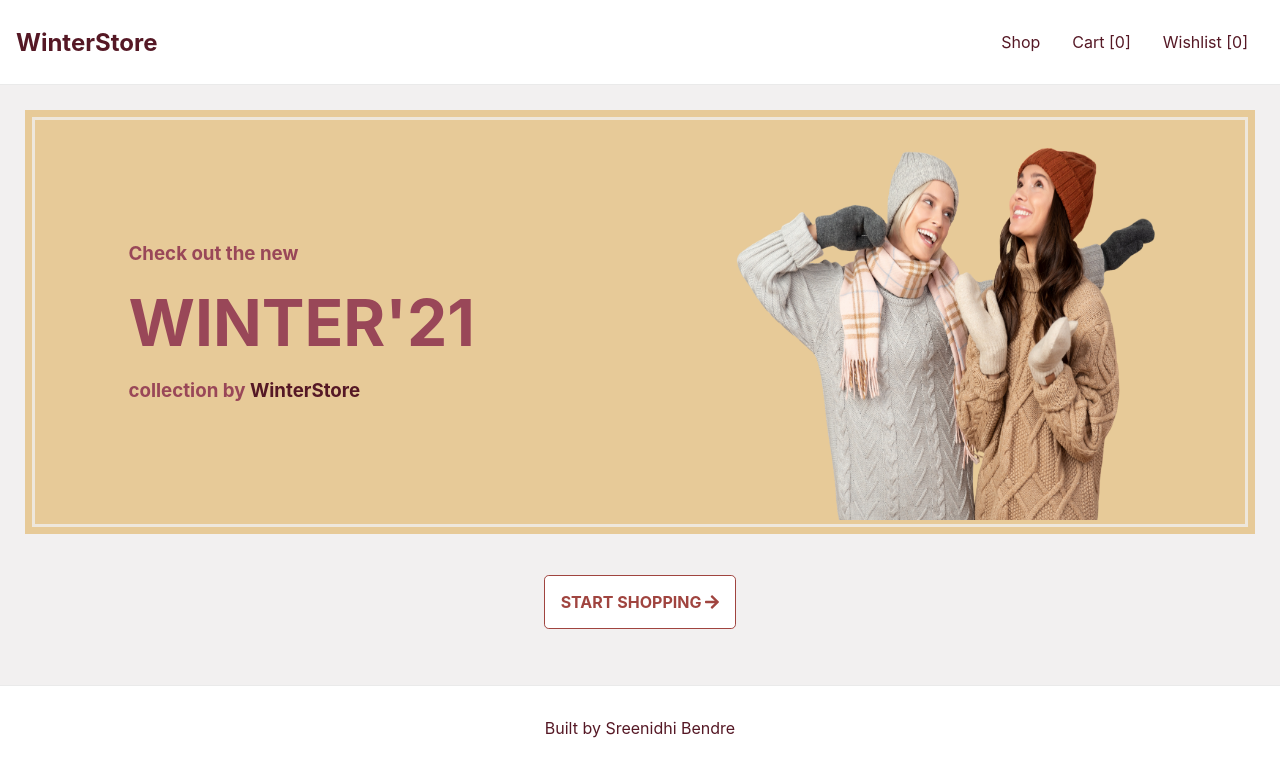
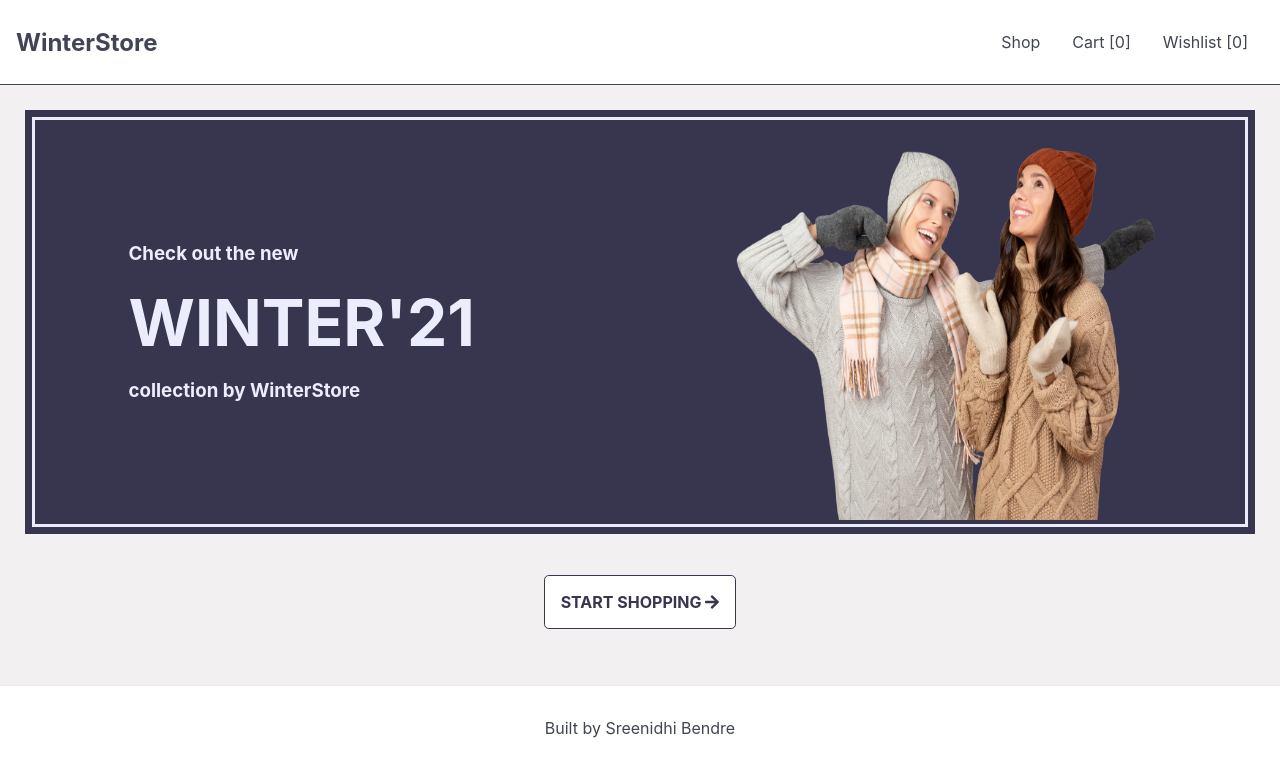
Before and after one commit to sreenidhi3/winter-store-eccommerce-app, a Next.js app: page / in a window 1280 px wide. Shown: the top 776 px of the page. Built offline with nearby package versions, Linux system fonts and the light colour scheme.

Commit message:
update: change ui

```diff
--- a/components/Footer.js
+++ b/components/Footer.js
@@ -2,7 +2,7 @@ import styles from '../styles/Home.module.css'
 
 export const Footer=()=>{
     return(
-        <footer className={styles.footer} style={{color: "#551825"}}>
+        <footer className={styles.footer}>
           Built by Sreenidhi Bendre
        </footer>
     )
--- a/components/Navbar.js
+++ b/components/Navbar.js
@@ -6,12 +6,12 @@ import { Context, ContextProvider } from "../context/Context";
 export const Navbar =()=>{
     const {cart, wishlist, dispatch} = useContext(Context);
     return(
-        <nav className={styles.navbar} style={{color: "#551825"}}>
-            <Link href='/'><a className={styles.brand} style={{color: "#551825"}}>WinterStore</a></Link>
+        <nav className={styles.navbar}>
+            <Link href='/'><a className={styles.brand}>WinterStore</a></Link>
             <div className={styles.navLink}>
-                <Link href="/shop"><a className={styles.p} style={{color: "#551825"}}> Shop</a></Link>
-                <Link href="/cart"><a className={styles.p}style={{color: "#551825"}}> Cart [{cart.length}]</a></Link>
-                <Link href="/wishlist"><a className={styles.p} style={{color: "#551825"}}>Wishlist [{wishlist.length}]</a></Link>
+                <Link href="/shop"><a className={styles.p} > Shop</a></Link>
+                <Link href="/cart"><a className={styles.p}> Cart [{cart.length}]</a></Link>
+                <Link href="/wishlist"><a className={styles.p}>Wishlist [{wishlist.length}]</a></Link>
             </div>
         </nav>
     )
--- a/pages/index.js
+++ b/pages/index.js
@@ -20,7 +20,7 @@ export default function Home() {
   const {cart, wishlist, dispatch} = useContext(Context);
   console.log(cart, dispatch);
   return (
-    <div className={styles.container} style={{color: "#b74960", backgroundColor: "#F2F0F0"}}>
+    <div className={styles.container} style={{ backgroundColor: "#F2F0F0"}}>
       <Head>
         <title>Ecommerce Store</title>
         <meta name="description" content="Created by Sreenidhi Bendre" />
@@ -31,7 +31,7 @@ export default function Home() {
           <div className={styles.heroText}>
             <h3>Check out the new</h3>
               <h1 className={styles.heroTitle}>Winter'21</h1>
-              <h3> collection by <span style={{color: "#551825"}}>WinterStore</span></h3>
+              <h3> collection by <span>WinterStore</span></h3>
           </div>
           <div className={styles.heroImage}> <Image src='/winter_collection.png' width={450} height={400}/></div>
        </div>
--- a/pages/shop.js
+++ b/pages/shop.js
@@ -22,7 +22,7 @@ export default function Shop(){
         </div>
         <div className={styles.container} style={{margin:"auto"}}>
             {
-                category!=="All" && "Showing results for "+category+"..."
+                category!=="All" && "Showing results for "+category
             }
         </div>
         <div className={styles.cardContainer}>
--- a/styles/Home.module.css
+++ b/styles/Home.module.css
@@ -17,7 +17,8 @@
   justify-content: space-between;
   align-items: center;
   padding: 1rem;
-  border-bottom: 1px solid #eaeaea;
+  border-bottom: 1px solid var(--dark-gray);
+  color: var(--dark-gray);
 
 }
 .navLink{
@@ -31,7 +32,7 @@
 }
 .brand{
   font-size: 1.5rem;
-  color: "#551825" !important;
+  color: var(--dark-gray);
   font-weight: 700;
 }
 .footer {
@@ -41,7 +42,7 @@
   border-top: 1px solid #eaeaea;
   justify-content: center;
   align-items: center;
-  color: "#551825";
+  color: var(--dark-gray);
 }
 .h{
   min-height: 75vh;
@@ -55,19 +56,19 @@
 }
 .hero{
   margin: 1rem;
-  background-color: #e7ca98;
+  background-color: var(--dark-voilet);
   flex-direction: row;
   align-items: center;
   justify-content: center;
   display: flex;
   flex-wrap: wrap;
-  border: 3px solid #eee7dc;
-  outline: 7px solid #e7ca98;
+  border: 3px solid var(--light-purple);
+  outline: 7px solid var(--dark-voilet);
 }
 .heroText{
   width: 50%;
   padding: 1rem;
-  color: #994758
+  color: var(--light-purple);
 }
 .footer a {
   display: flex;
@@ -138,6 +139,7 @@
 }
 
 .card {
+  background-color: var(--white);
   margin: 1rem;
   padding: 1.5rem;
   text-align: left;
@@ -152,17 +154,17 @@
 .card:hover,
 .card:focus,
 .card:active {
-  border-color: #A0443F;
+  border-color: var(--light-gray);
 }
 
 .prodTitle{
-  color: #A0443F;
+  color: var(--dark-voilet);
 }
 .prodDetails{
-  color: #2c2828;
+  color: var(--dark-gray);
 }
 .prodDesc{
-  color: #2c2828;
+  color: var(--light-gray);
   font-size: 0  rem;
 }
 
@@ -176,7 +178,7 @@
   flex-wrap: wrap;
 }
 .buttonPrimary{
-  background-color: #A0443F;
+  background-color: var(--dark-voilet);
   border: none;
   border-radius: 0.3rem;
   color: white;
@@ -190,9 +192,9 @@
 
 .buttonSecondary{
   background-color: white;
-  border: 1px solid #A0443F;
+  border: 1px solid var(--dark-voilet);
   border-radius: 0.3rem;
-  color: #A0443F;
+  color: var(--dark-voilet);
   padding: 1rem;
   text-align: center;
   text-decoration: none;
--- a/styles/globals.css
+++ b/styles/globals.css
@@ -1,9 +1,21 @@
+:root{
+  --dark-blue: #14161F;
+  --dark-gray: #404455;
+  --light-gray:#5a6079;
+  --dark-purple: #422b42;
+  --mauve: #3e2936;
+  --light-purple: #ecedfc;
+  --dark-voilet: #37364e;
+  --white: #FFF;
+
+}
+
 html,
 body {
   padding: 0;
   margin: 0;
-  font-family: -apple-system, BlinkMacSystemFont, Segoe UI, Roboto, Oxygen,
-    Ubuntu, Cantarell, Fira Sans, Droid Sans, Helvetica Neue, sans-serif;
+  font-family: -apple-system, BlinkMacSystemFont, Segoe UI, Roboto, Oxygen, Ubuntu, Cantarell, Fira Sans, Droid Sans, Helvetica Neue, sans-serif;
+  color: #14161F;
 }
 
 a {
```
Also changed, not shown: components/ListCard.js (added, +70 -0 lines), pages/cart.js (+9 -7 lines), pages/wishlist.js (+11 -9 lines), public/undraw_empty_cart_co35.svg (added), public/undraw_wishlist_re_m7tv.svg (added).
